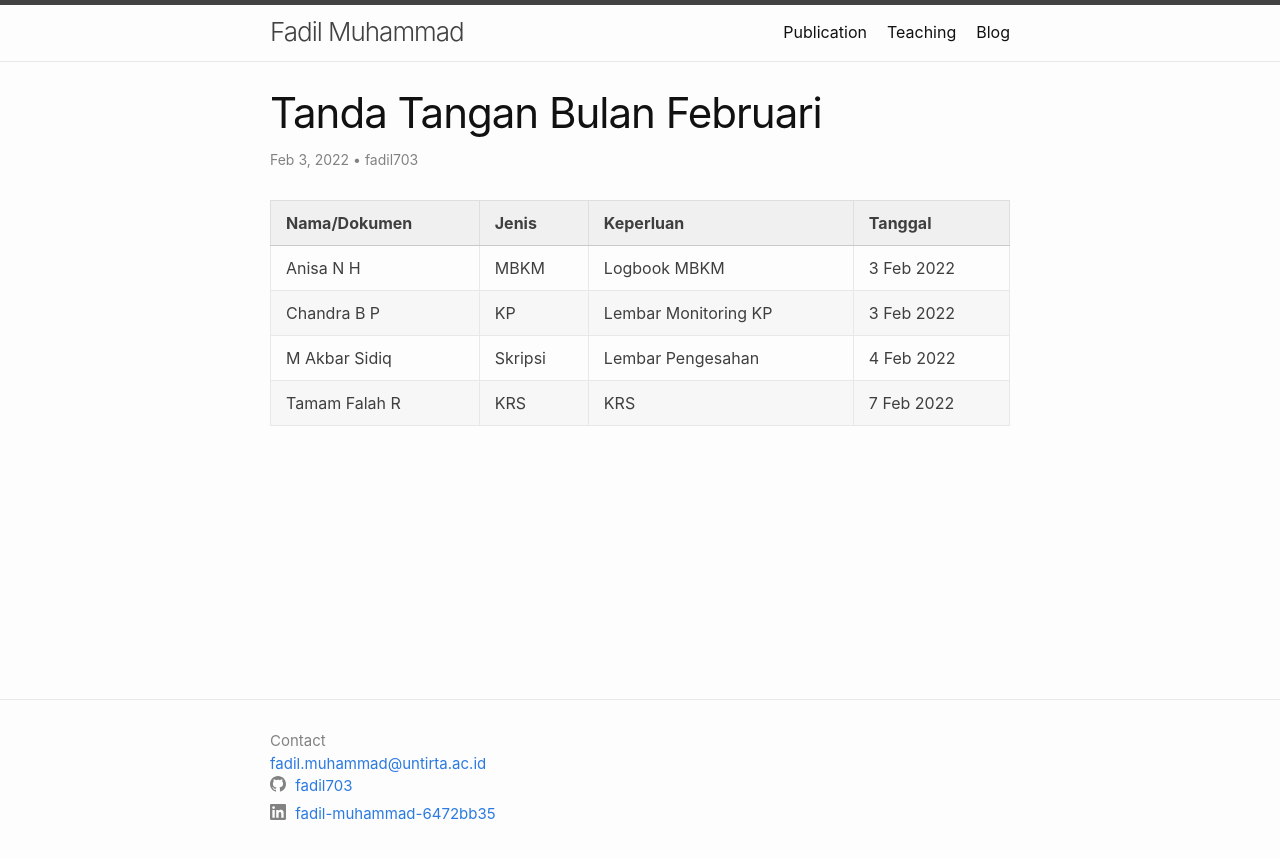
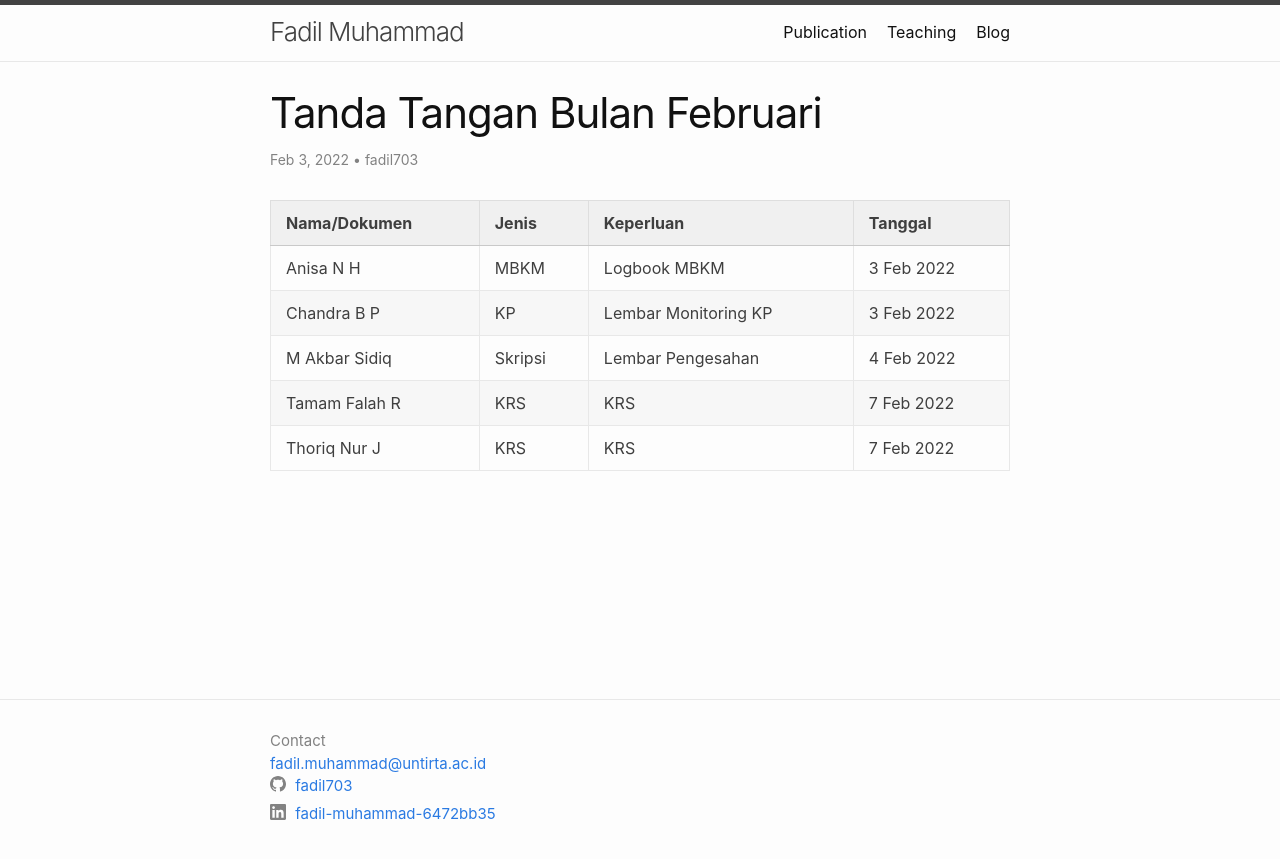
Before and after one commit to fadil703/fadil703.github.io, a Jekyll site: the page built from _posts/2022-02-03-february-signature.markdown, in a window 1280 px wide. Shown: the top 859 px of the page. Built offline with Jekyll 4.4.1, drawn with Linux system fonts in a browser that asks for light colours.

Commit message:
Update 2022-02-03-february-signature.markdown
add thoriq krs

```diff
--- a/_posts/2022-02-03-february-signature.markdown
+++ b/_posts/2022-02-03-february-signature.markdown
@@ -12,3 +12,4 @@ author: "fadil703"
 | Chandra B P | KP  | Lembar Monitoring KP | 3 Feb 2022 |
 | M Akbar Sidiq | Skripsi | Lembar Pengesahan | 4 Feb 2022 |
 | Tamam Falah R | KRS   | KRS    | 7 Feb 2022 |
+| Thoriq Nur J | KRS   | KRS    | 7 Feb 2022 |
```
